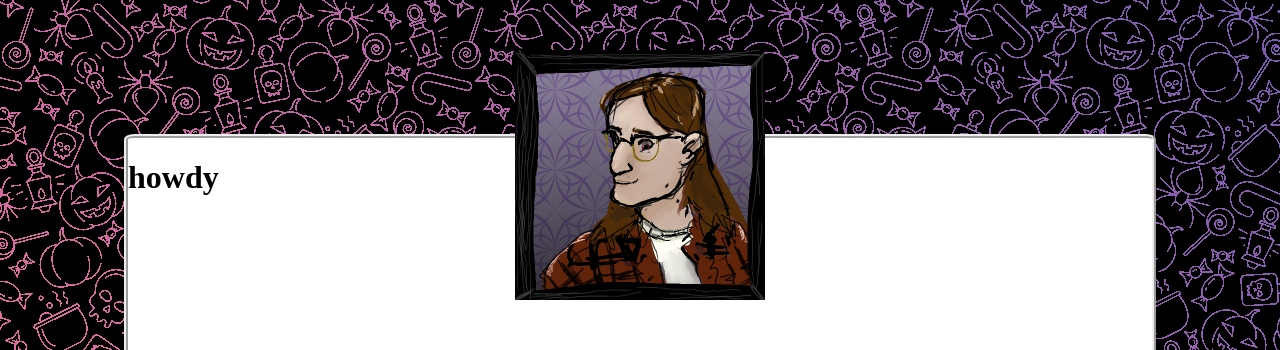
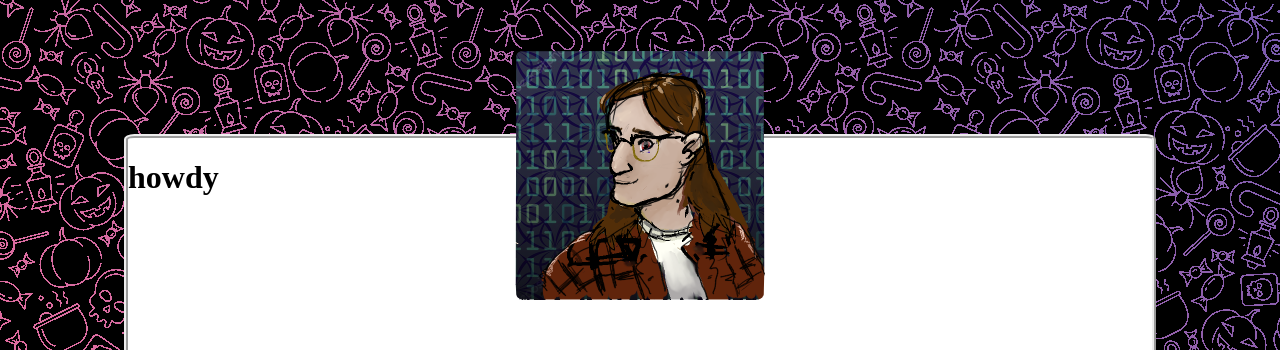
Before and after one commit to tessarm2/tessarm2.github.io, a plain HTML site: page index.html in a window 1280 px wide. Shown: the top 350 px of the page. Drawn offline with Linux system fonts and the light colour scheme.

Commit message:
Update index.html

```diff
--- a/index.html
+++ b/index.html
@@ -8,7 +8,7 @@
   </head>
   <body>
     <div class="testing">
-        <img src="images/spooky.png" alt="My test image">
+        <img src="images/test2.png" alt="My test image">
 
         <div class="eyes">
           <div class="eye">
```
